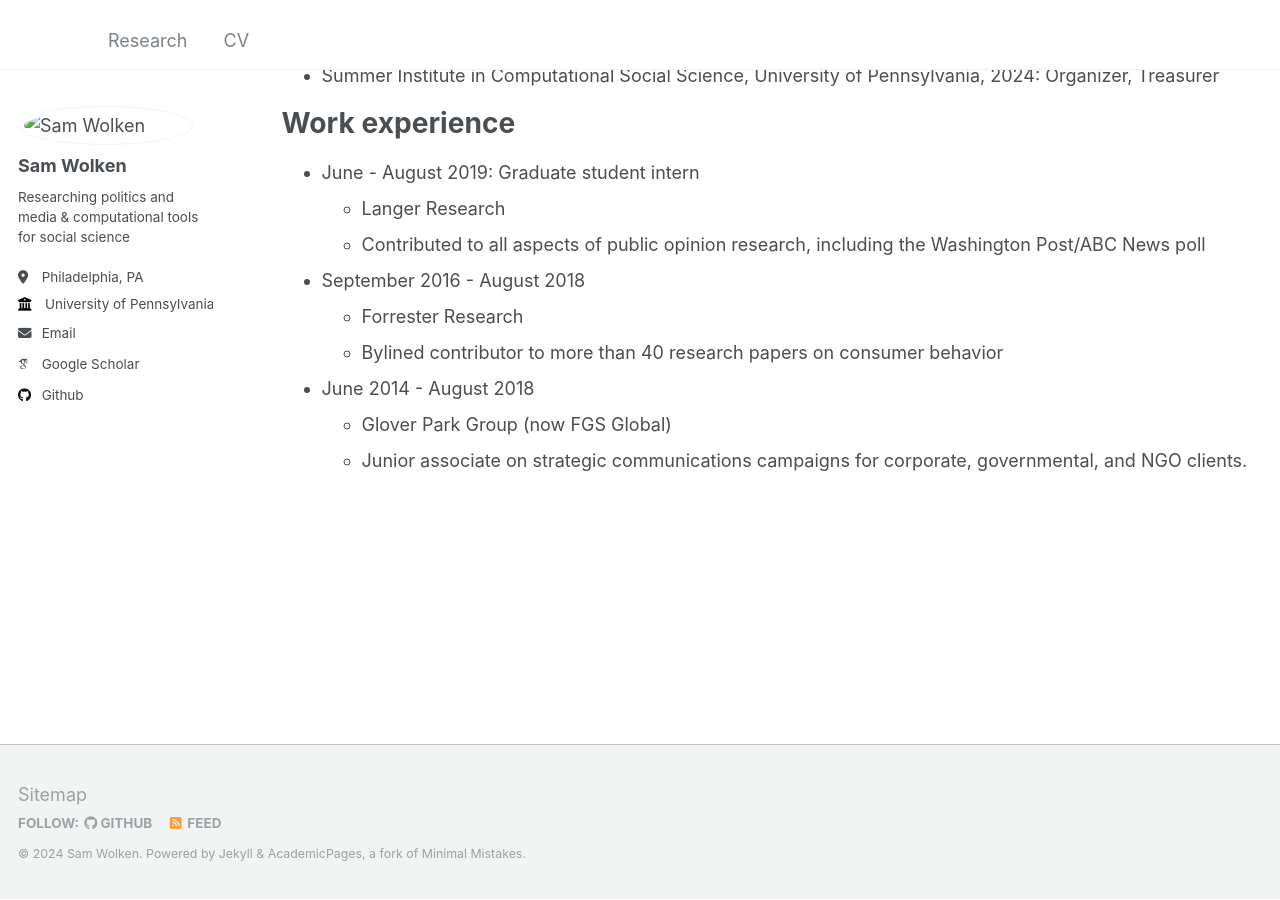
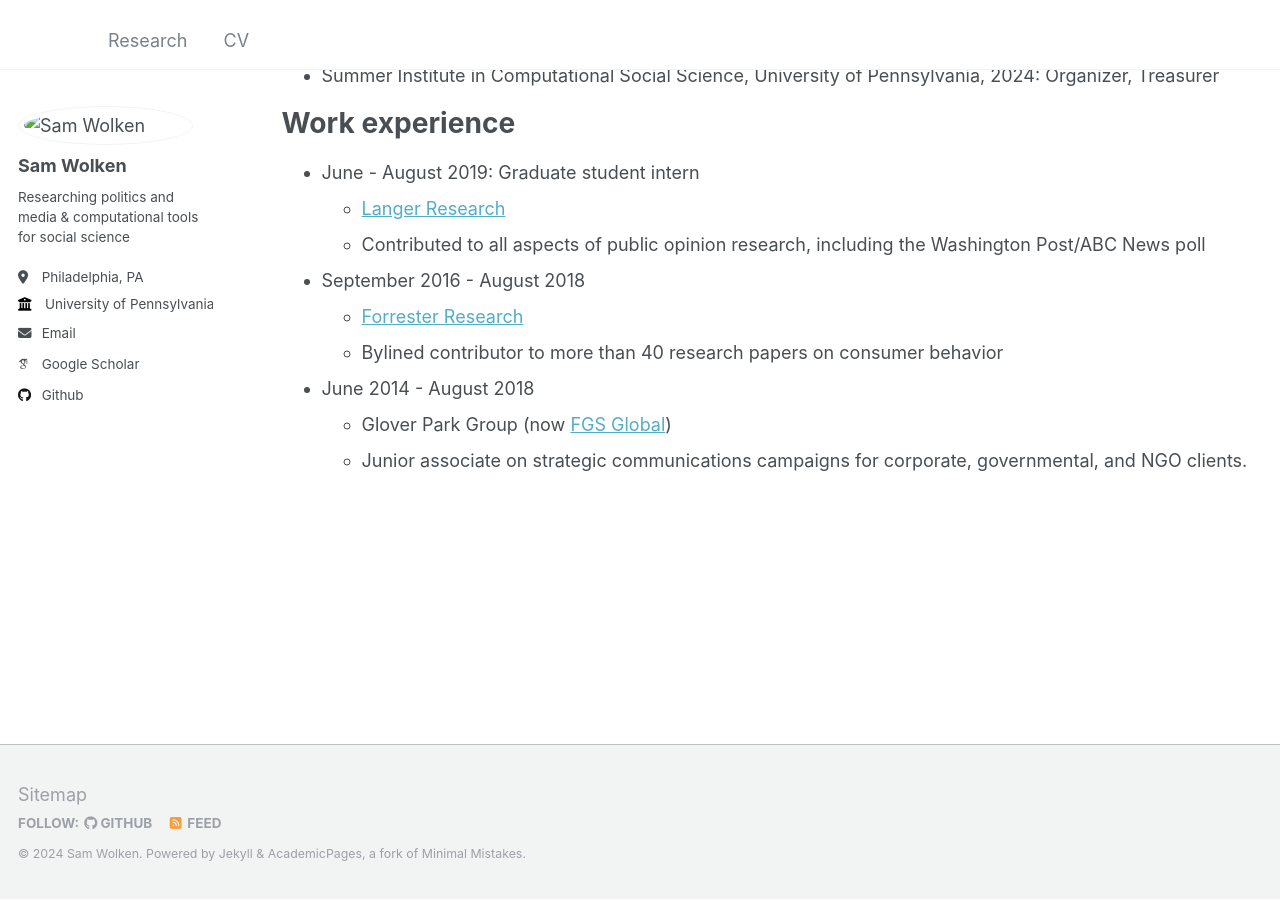
Before and after one commit to swolken/.github.io, a Jekyll site: the page built from _pages/cv.md, in a window 1280 px wide and 900 px high, scrolled down 1786 px. Built offline with Jekyll 4.4.1, drawn with Linux system fonts in a browser that asks for light colours; some web fonts are replaced; part of the change alters nothing that is shown.

Commit message:
Update cv.md

```diff
--- a/_pages/cv.md
+++ b/_pages/cv.md
@@ -42,13 +42,13 @@ Service and leadership
 Work experience
 ======
 * June - August 2019: Graduate student intern
-  * Langer Research
+  * [Langer Research](https://www.langerresearch.com/)
   * Contributed to all aspects of public opinion research, including the Washington Post/ABC News poll
 
 * September 2016 - August 2018
-  * Forrester Research
+  * [Forrester Research](https://www.langerresearch.com/)
   * Bylined contributor to more than 40 research papers on consumer behavior
 
 * June 2014 - August 2018
-  * Glover Park Group (now FGS Global)
+  * Glover Park Group (now [FGS Global](https://fgsglobal.com/))
   * Junior associate on strategic communications campaigns for corporate, governmental, and NGO clients.
```
